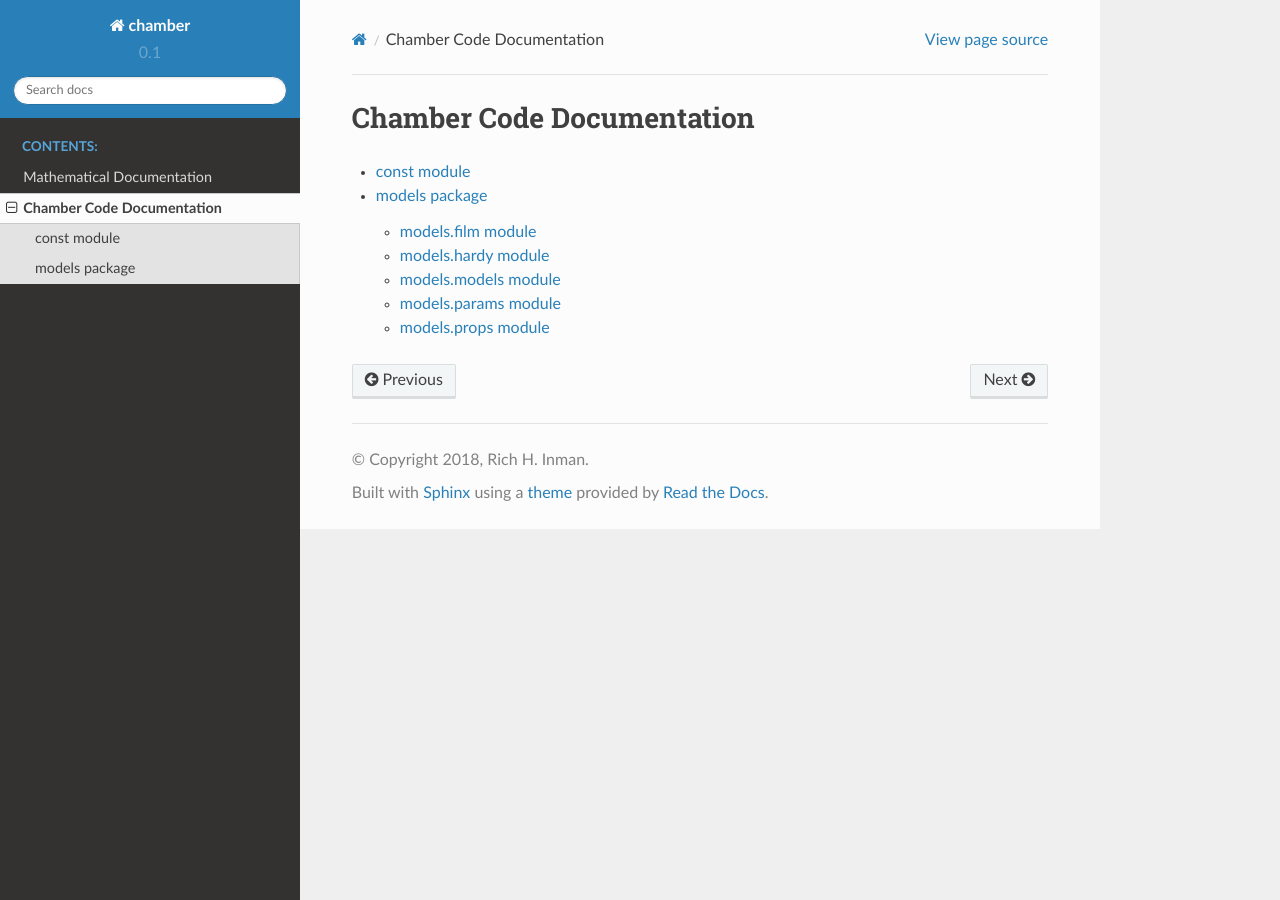
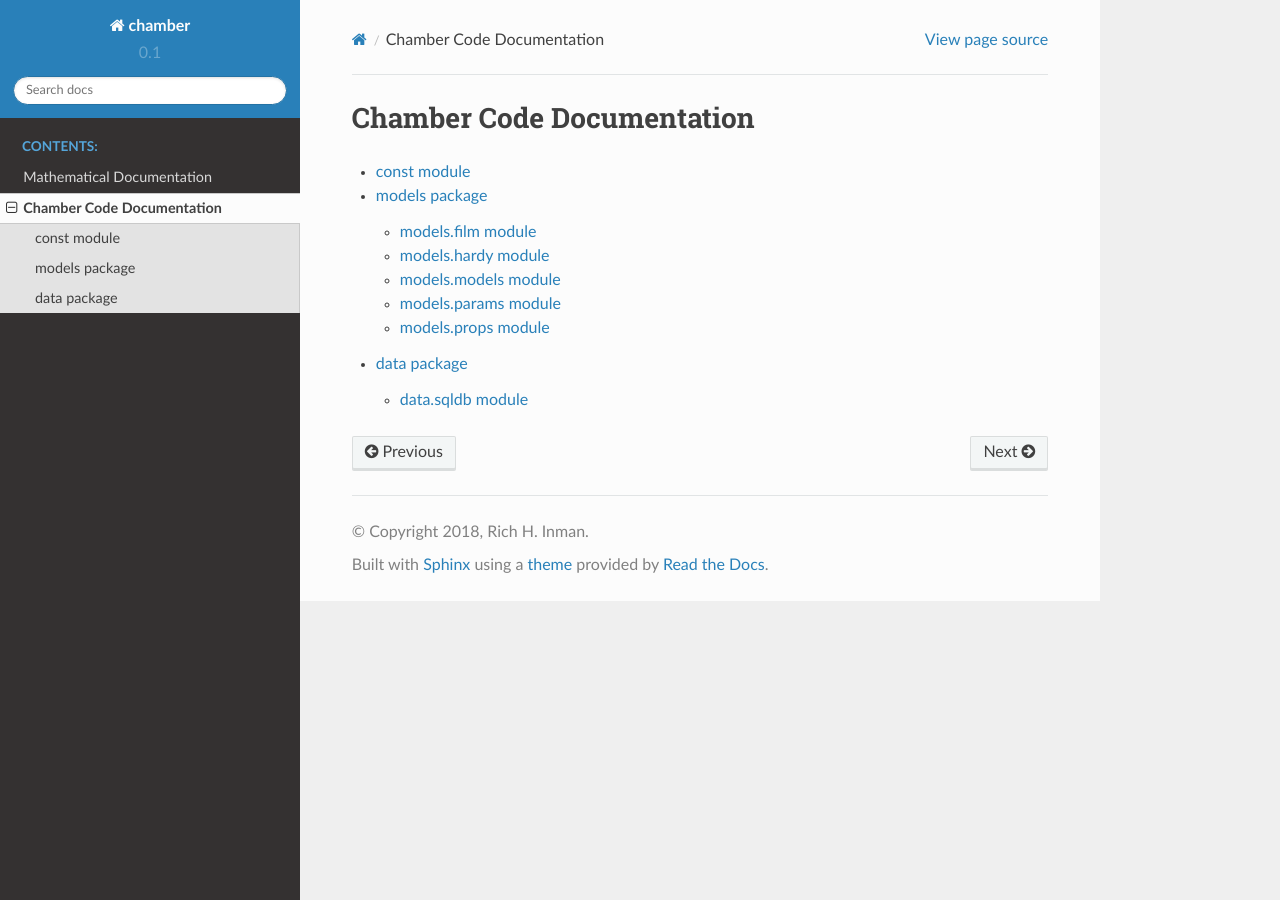
Before and after one commit to rinman24/coimbra_chamber, a Sphinx documentation site: the page built from docs/modules.rst, in a window 1280 px wide. Built offline with Sphinx 7.4.7 and the Read the Docs theme 2.0.0, drawn with Linux system fonts in a browser that asks for light colours; pages that are not in the unit, such as notebooks, are missing from menus.

Commit message:
Adds the data package

```diff
--- a/docs/modules.rst
+++ b/docs/modules.rst
@@ -6,3 +6,4 @@ Chamber Code Documentation
 
    source/const
    source/models
+   source/data
--- /dev/null
+++ b/docs/source/data.rst
@@ -0,0 +1,10 @@
+data package
+==============
+
+data.sqldb module
+------------------
+
+.. automodule:: chamber.data.sqldb
+    :members:
+    :undoc-members:
+    :show-inheritance:
```
